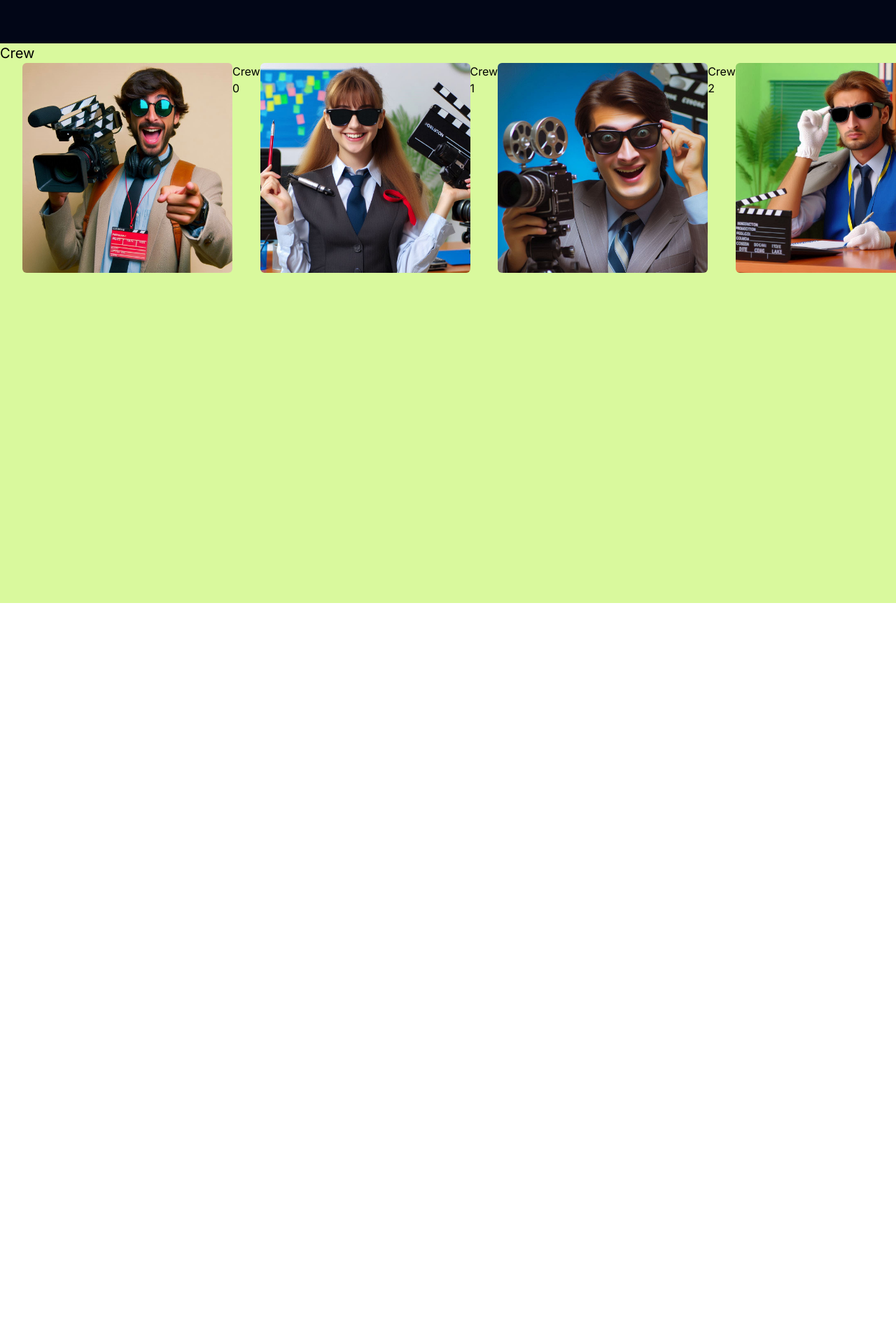
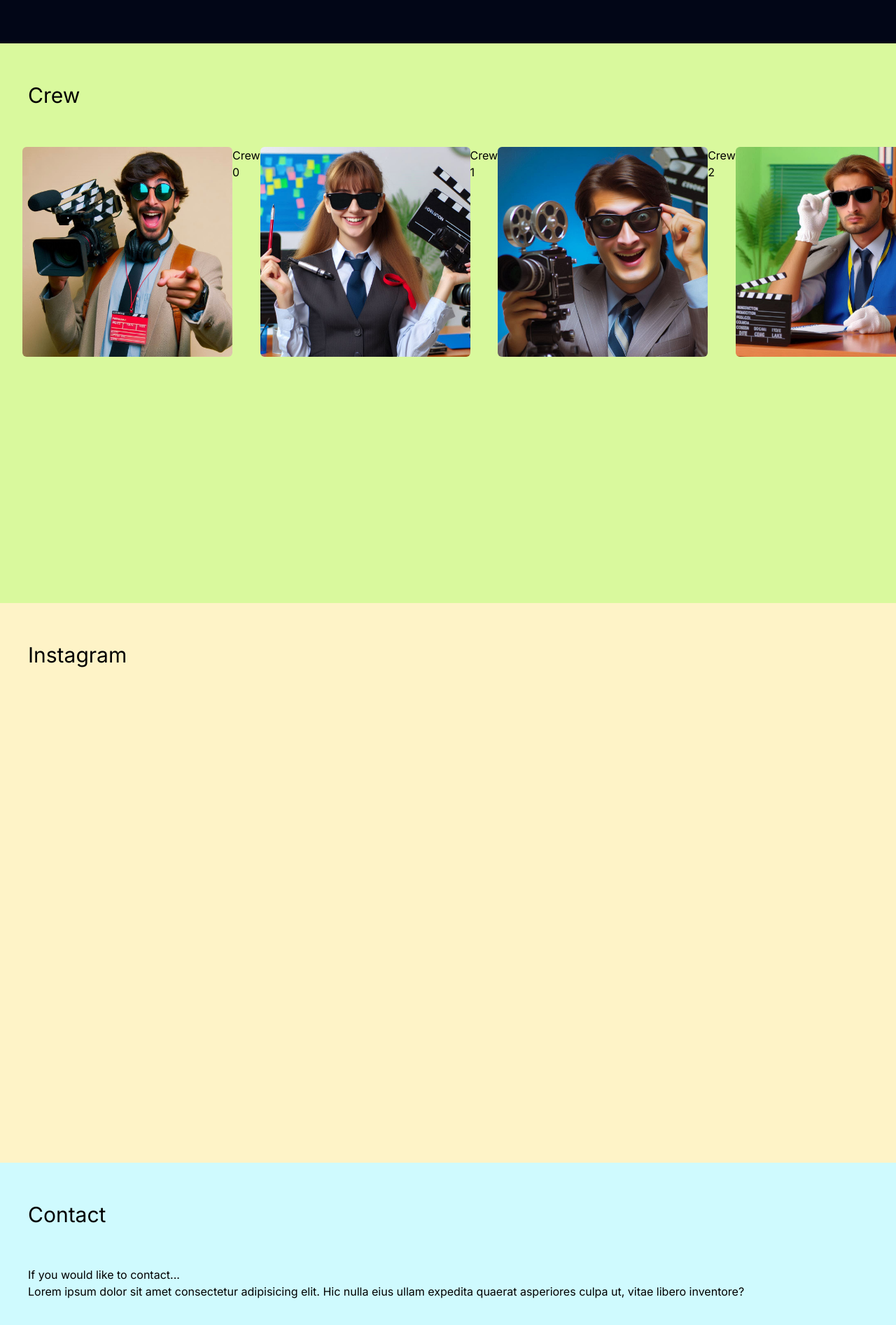
Before and after one commit to rua-iri/goodinyoureyes_website, a Next.js app: page / in a window 1280 px wide. Shown: the part 1266-3160 px from the top of the page at 70% size. Before the commit the page ends 2128 px from the top, so only its background shows below. Built offline with nearby package versions, Linux system fonts and the light colour scheme.

Commit message:
add: Instagram and contact components

```diff
--- a/src/app/components/CastCrew.jsx
+++ b/src/app/components/CastCrew.jsx
@@ -12,8 +12,8 @@ export default function CastCrew() {
 
     return (
         <div className="w-full h-screen bg-lime-200 bg-cover bg-center">
-            <div>
-                <h1 className="text-xl">
+            <div className="mx-10">
+                <h1 className="text-3xl py-14">
                     Crew
                 </h1>
             </div>
--- /dev/null
+++ b/src/app/components/Contact.jsx
@@ -0,0 +1,20 @@
+
+
+export default function Contact() {
+
+    return (
+        <div className="w-full h-screen bg-cyan-100 bg-cover bg-center">
+            <div className="mx-10">
+                <h1 className="text-3xl py-14">
+                    Contact
+                </h1>
+                <p>
+                    If you would like to contact...
+                </p>
+                <p>
+                    Lorem ipsum dolor sit amet consectetur adipisicing elit. Hic nulla eius ullam expedita quaerat asperiores culpa ut, vitae libero inventore?
+                </p>
+            </div>
+        </div>
+    )
+}
--- /dev/null
+++ b/src/app/components/Instagram.jsx
@@ -0,0 +1,14 @@
+
+
+export default function Instagram() {
+
+    return (
+        <div className="w-full h-screen bg-amber-100 bg-cover bg-center">
+            <div className="mx-10">
+                <h1 className="text-3xl py-14">
+                    Instagram
+                </h1>
+            </div>
+        </div>
+    )
+}
--- a/src/app/page.js
+++ b/src/app/page.js
@@ -1,6 +1,8 @@
 import About from "./components/About";
 import Hero from "./components/Hero";
 import CastCrew from "./components/CastCrew";
+import Instagram from "./components/Instagram";
+import Contact from "./components/Contact";
 
 export default function Home() {
   return (
@@ -8,6 +10,8 @@ export default function Home() {
       <Hero />
       <About />
       <CastCrew />
+      <Instagram />
+      <Contact />
     </main>
   );
 }
```
